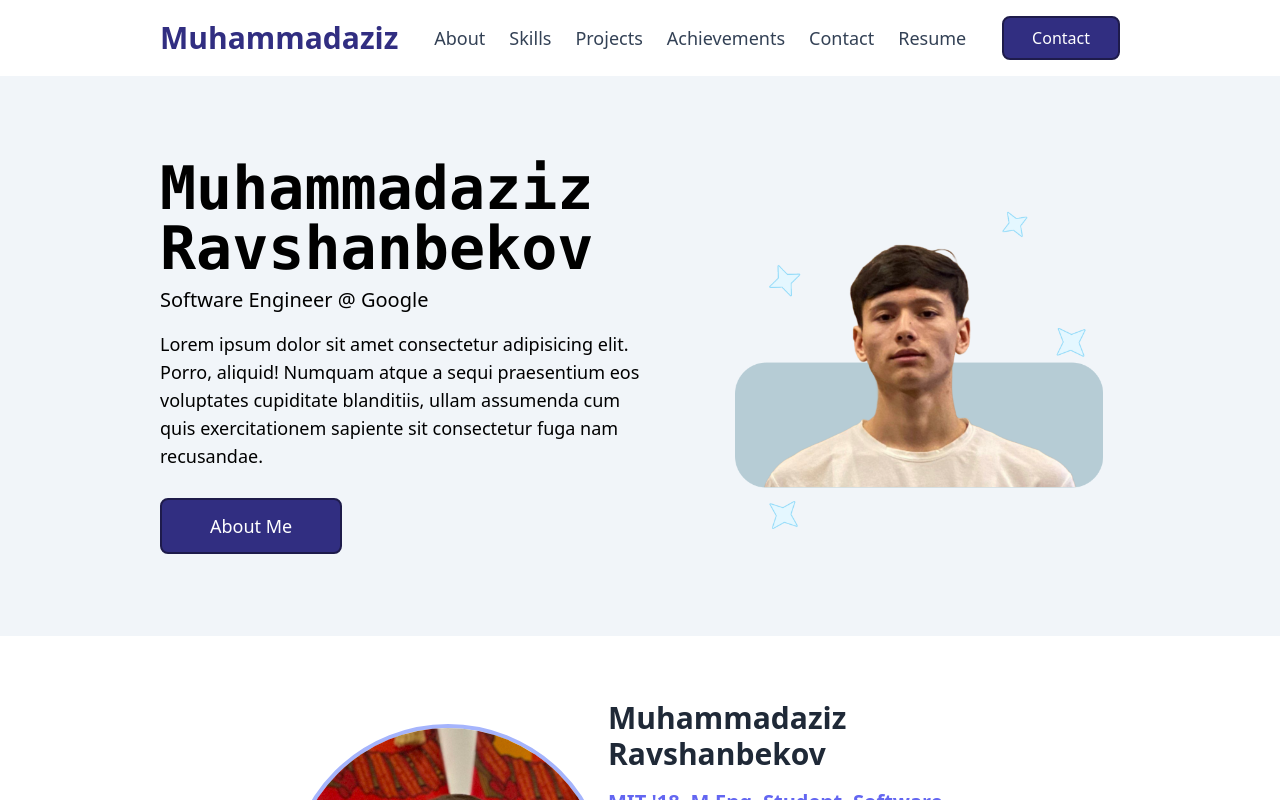
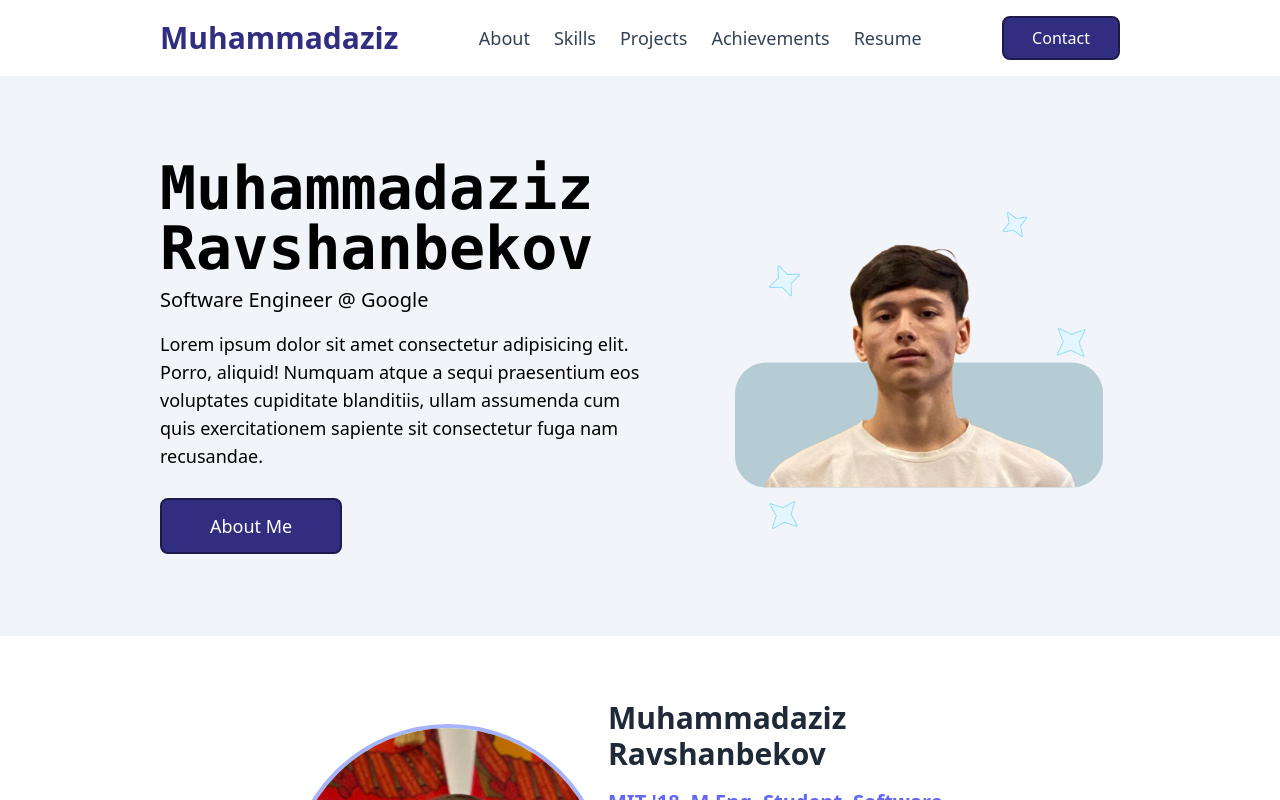
Before and after one commit to smuhammadaziz/portfolio, a React (Vite) app: page / in a window 1280 px wide. Shown: the top 800 px of the page. Built offline with nearby package versions, Linux system fonts and the light colour scheme.

Commit message:
add: changing header

```diff
--- a/src/components/header/header.jsx
+++ b/src/components/header/header.jsx
@@ -21,7 +21,6 @@ function Header() {
           <li className="text-lg text-slate-700 hover:underline cursor-pointer">Skills</li>
           <li className="text-lg text-slate-700 hover:underline cursor-pointer">Projects</li>
           <li className="text-lg text-slate-700 hover:underline cursor-pointer">Achievements</li>
-          <li className="text-lg text-slate-700 hover:underline cursor-pointer">Contact</li>
           <li className="text-lg text-slate-700 hover:underline cursor-pointer">Resume</li>
         </ul>
 
@@ -47,8 +46,8 @@ function Header() {
             <li onClick={handleNav} className="hover:underline cursor-pointer">Skills</li>
             <li onClick={handleNav} className="hover:underline cursor-pointer">Projects</li>
             <li onClick={handleNav} className="hover:underline cursor-pointer">Achievements</li>
-            <li onClick={handleNav} className="hover:underline cursor-pointer">Contact</li>
             <li onClick={handleNav} className="hover:underline cursor-pointer">Resume</li>
+            <li onClick={handleNav} className="hover:underline cursor-pointer border-2 border-white bg-indigo-900 hover:bg-white hover:text-indigo-950 text-white rounded-lg px-7 py-2">Contact</li>
           </ul>
         </div>
       </div>
```
